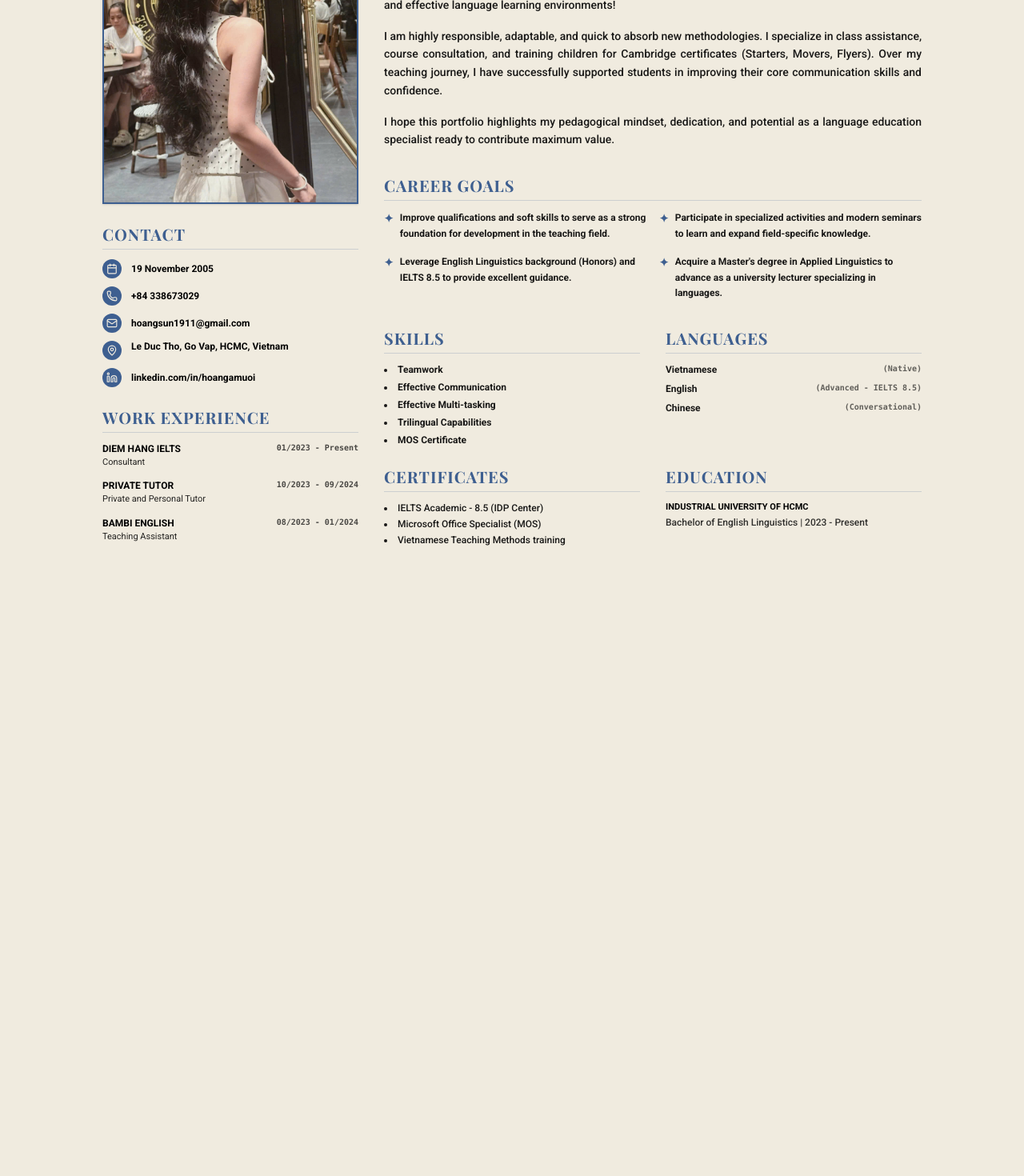
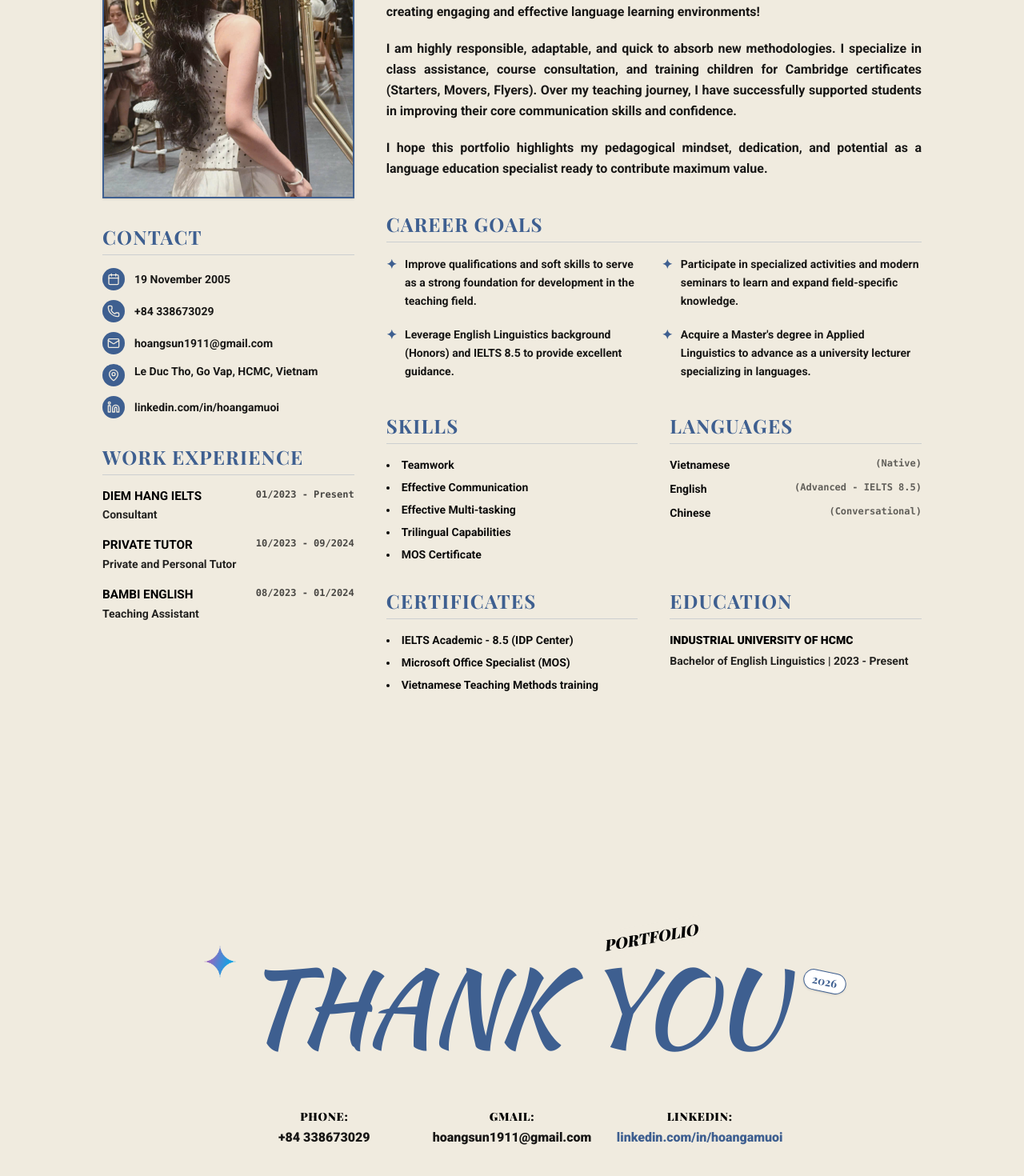
Before and after one commit to nvminh162/hoangamuoi-portfolio-web, a Next.js app: page / in a window 1280 px wide. Shown: the part 1068-2538 px from the top of the page at 80% size. Before the commit the page ends 1783 px from the top, so only its background shows below. Built offline with nearby package versions, Linux system fonts and the light colour scheme.

Commit message:
feat: implement portfolio landing page with About, Header, and ThankYou components

```diff
--- a/app/page.tsx
+++ b/app/page.tsx
@@ -1,6 +1,7 @@
 import Header from "@/components/Header";
 import PortfolioHero from "@/components/PortfolioHero";
 import About from "@/components/About";
+import ThankYou from "@/components/ThankYou";
 
 export default function Home() {
   return (
@@ -8,6 +9,7 @@ export default function Home() {
       <Header />
       <PortfolioHero />
       <About />
+      <ThankYou />
     </main>
   );
 }
--- a/components/About.tsx
+++ b/components/About.tsx
@@ -2,8 +2,8 @@ import React from "react";
 import { Calendar, Phone, Mail, MapPin, Linkedin } from "lucide-react";
 
 const ContactIcon = ({ icon: Icon }: { icon: React.ComponentType<any> }) => (
-  <span className="w-6 h-6 flex items-center justify-center bg-primary text-brand-bg rounded-full shrink-0">
-    <Icon className="w-3.5 h-3.5" />
+  <span className="w-7 h-7 flex items-center justify-center bg-primary text-brand-bg rounded-full shrink-0">
+    <Icon className="w-4 h-4" />
   </span>
 );
 
@@ -19,9 +19,9 @@ export default function About() {
       </div>
 
       {/* Main Layout Grid */}
-      <div className="flex-1 max-w-6xl w-full mx-auto px-8 md:px-16 py-8 grid grid-cols-1 md:grid-cols-12 gap-8 text-black">
-        {/* Left Column (4 cols) - Compact & balanced */}
-        <div className="md:col-span-4 flex flex-col gap-6">
+      <div className="flex-1 max-w-6xl w-full mx-auto px-8 md:px-16 py-8 grid grid-cols-1 md:grid-cols-12 gap-10 text-black">
+        {/* Left Column (4 cols) */}
+        <div className="md:col-span-4 flex flex-col gap-8">
           {/* Portrait Image */}
           <img
             src="/hoangamuoi.png"
@@ -30,28 +30,28 @@ export default function About() {
           />
 
           {/* CONTACT */}
-          <div className="flex flex-col gap-3 shrink-0">
-            <h3 className="font-playfair text-xl font-bold text-primary tracking-wider uppercase border-b border-primary/20 pb-1">
+          <div className="flex flex-col gap-4 shrink-0">
+            <h3 className="font-playfair text-2xl font-bold text-primary tracking-wider uppercase border-b border-primary/20 pb-1.5">
               CONTACT
             </h3>
-            <div className="text-xs space-y-2.5 font-medium">
+            <div className="text-sm space-y-3 font-semibold text-black/90">
               <div className="flex items-center gap-3">
                 <ContactIcon icon={Calendar} />
-                <span className="text-black font-semibold">19 November 2005</span>
+                <span>19 November 2005</span>
               </div>
               <div className="flex items-center gap-3">
                 <ContactIcon icon={Phone} />
-                <span className="text-black font-semibold">+84 338673029</span>
+                <span>+84 338673029</span>
               </div>
               <div className="flex items-center gap-3">
                 <ContactIcon icon={Mail} />
-                <a href="mailto:hoangsun1911@gmail.com" className="text-black font-semibold hover:underline">
+                <a href="mailto:hoangsun1911@gmail.com" className="hover:underline">
                   hoangsun1911@gmail.com
                 </a>
               </div>
               <div className="flex items-start gap-3">
                 <ContactIcon icon={MapPin} />
-                <span className="text-black font-semibold leading-tight">
+                <span className="leading-snug">
                   Le Duc Tho, Go Vap, HCMC, Vietnam
                 </span>
               </div>
@@ -61,7 +61,7 @@ export default function About() {
                   href="https://linkedin.com/in/hoangamuoi"
                   target="_blank"
                   rel="noopener noreferrer"
-                  className="text-black font-semibold hover:underline"
+                  className="hover:underline"
                 >
                   linkedin.com/in/hoangamuoi
                 </a>
@@ -70,49 +70,49 @@ export default function About() {
           </div>
 
           {/* WORK EXPERIENCE */}
-          <div className="flex flex-col gap-3 shrink-0">
-            <h3 className="font-playfair text-xl font-bold text-primary tracking-wider uppercase border-b border-primary/20 pb-1">
+          <div className="flex flex-col gap-4 shrink-0">
+            <h3 className="font-playfair text-2xl font-bold text-primary tracking-wider uppercase border-b border-primary/20 pb-1.5">
               WORK EXPERIENCE
             </h3>
-            <div className="space-y-3.5 text-xs">
+            <div className="space-y-4.5 text-sm">
               <div>
-                <div className="flex justify-between font-bold text-black">
+                <div className="flex justify-between font-bold text-black text-sm md:text-[0.95rem]">
                   <span>DIEM HANG IELTS</span>
-                  <span className="font-mono text-[10px] text-black/70 font-semibold">01/2023 - Present</span>
+                  <span className="font-mono text-xs text-black/70 font-semibold">01/2023 - Present</span>
                 </div>
-                <p className="text-black/85 text-[11px] mt-0.5">Consultant</p>
+                <p className="text-black/85 font-semibold mt-0.5">Consultant</p>
               </div>
               <div>
-                <div className="flex justify-between font-bold text-black">
+                <div className="flex justify-between font-bold text-black text-sm md:text-[0.95rem]">
                   <span>PRIVATE TUTOR</span>
-                  <span className="font-mono text-[10px] text-black/70 font-semibold">10/2023 - 09/2024</span>
+                  <span className="font-mono text-xs text-black/70 font-semibold">10/2023 - 09/2024</span>
                 </div>
-                <p className="text-black/85 text-[11px] mt-0.5">Private and Personal Tutor</p>
+                <p className="text-black/85 font-semibold mt-0.5">Private and Personal Tutor</p>
               </div>
               <div>
-                <div className="flex justify-between font-bold text-black">
+                <div className="flex justify-between font-bold text-black text-sm md:text-[0.95rem]">
                   <span>BAMBI ENGLISH</span>
-                  <span className="font-mono text-[10px] text-black/70 font-semibold">08/2023 - 01/2024</span>
+                  <span className="font-mono text-xs text-black/70 font-semibold">08/2023 - 01/2024</span>
                 </div>
-                <p className="text-black/85 text-[11px] mt-0.5">Teaching Assistant</p>
+                <p className="text-black/85 font-semibold mt-0.5">Teaching Assistant</p>
               </div>
             </div>
           </div>
         </div>
 
-        {/* Right Column (8 cols) - Structured, elegant and compact */}
-        <div className="md:col-span-8 flex flex-col gap-8">
+        {/* Right Column (8 cols) */}
+        <div className="md:col-span-8 flex flex-col gap-10">
           {/* Header Info */}
           <div>
             <h2 className="text-5xl md:text-[5.5rem] font-playfair tracking-tight text-primary leading-none font-bold uppercase">
               HOANG A MUOI
             </h2>
 
-            <p className="text-[10px] md:text-xs font-sans font-extrabold tracking-[0.18em] text-black uppercase mt-4 mb-6">
+            <p className="text-xs md:text-sm font-sans font-black tracking-[0.18em] text-black uppercase mt-4 mb-6">
               TEACHING ASSISTANT | COURSE CONSULTANT | ENGLISH LINGUISTICS
             </p>
 
-            <div className="space-y-4 text-xs md:text-sm leading-relaxed text-justify text-black/90 font-medium">
+            <div className="space-y-5 text-sm md:text-base leading-relaxed text-justify text-black/90 font-semibold">
               <p>
                 Hello, I am Hoang A Muoi – an English Language Teaching Assistant passionate about creating engaging and effective language learning environments!
               </p>
@@ -125,39 +125,39 @@ export default function About() {
             </div>
           </div>
 
-          {/* CAREER GOALS - Placed right below the introduction text */}
-          <div className="flex flex-col gap-3">
-            <h3 className="font-playfair text-xl font-bold text-primary tracking-wider uppercase border-b border-primary/20 pb-1">
+          {/* CAREER GOALS */}
+          <div className="flex flex-col gap-4">
+            <h3 className="font-playfair text-2xl font-bold text-primary tracking-wider uppercase border-b border-primary/20 pb-1.5">
               CAREER GOALS
             </h3>
-            <div className="grid grid-cols-1 sm:grid-cols-2 gap-4 text-xs font-semibold text-black/90 leading-relaxed">
-              <div className="flex items-start gap-2">
-                <span className="text-primary font-bold text-sm">✦</span>
+            <div className="grid grid-cols-1 sm:grid-cols-2 gap-5 text-sm font-bold text-black/90 leading-relaxed">
+              <div className="flex items-start gap-2.5">
+                <span className="text-primary font-black text-base">✦</span>
                 <p>Improve qualifications and soft skills to serve as a strong foundation for development in the teaching field.</p>
               </div>
-              <div className="flex items-start gap-2">
-                <span className="text-primary font-bold text-sm">✦</span>
+              <div className="flex items-start gap-2.5">
+                <span className="text-primary font-black text-base">✦</span>
                 <p>Participate in specialized activities and modern seminars to learn and expand field-specific knowledge.</p>
               </div>
-              <div className="flex items-start gap-2">
-                <span className="text-primary font-bold text-sm">✦</span>
+              <div className="flex items-start gap-2.5">
+                <span className="text-primary font-black text-base">✦</span>
                 <p>Leverage English Linguistics background (Honors) and IELTS 8.5 to provide excellent guidance.</p>
               </div>
-              <div className="flex items-start gap-2">
-                <span className="text-primary font-bold text-sm">✦</span>
+              <div className="flex items-start gap-2.5">
+                <span className="text-primary font-black text-base">✦</span>
                 <p>Acquire a Master's degree in Applied Linguistics to advance as a university lecturer specializing in languages.</p>
               </div>
             </div>
           </div>
 
-          {/* SUB-GRID: EDUCATION & CERTIFICATES, followed by LANGUAGES & SKILLS */}
-          <div className="grid grid-cols-1 sm:grid-cols-2 gap-x-8 gap-y-6">
+          {/* SUB-GRID: 2x2 flat layout for perfect horizontal alignment */}
+          <div className="grid grid-cols-1 sm:grid-cols-2 gap-x-10 gap-y-8">
             {/* Row 1: SKILLS & LANGUAGES */}
-            <div>
-              <h3 className="font-playfair text-xl font-bold text-primary tracking-wider uppercase border-b border-primary/20 pb-1 mb-3">
+            <div className="flex flex-col gap-2">
+              <h3 className="font-playfair text-2xl font-bold text-primary tracking-wider uppercase border-b border-primary/20 pb-1.5 mb-2">
                 SKILLS
               </h3>
-              <ul className="text-xs space-y-1.5 text-black/90 font-semibold list-disc list-inside">
+              <ul className="text-sm space-y-2 text-black/95 font-bold list-disc list-inside">
                 <li>Teamwork</li>
                 <li>Effective Communication</li>
                 <li>Effective Multi-tasking</li>
@@ -166,45 +166,45 @@ export default function About() {
               </ul>
             </div>
 
-            <div>
-              <h3 className="font-playfair text-xl font-bold text-primary tracking-wider uppercase border-b border-primary/20 pb-1 mb-3">
+            <div className="flex flex-col gap-2">
+              <h3 className="font-playfair text-2xl font-bold text-primary tracking-wider uppercase border-b border-primary/20 pb-1.5 mb-2">
                 LANGUAGES
               </h3>
-              <div className="text-xs space-y-2 font-semibold text-black/90">
+              <div className="text-sm space-y-2.5 font-bold text-black/95">
                 <div className="flex justify-between">
                   <span>Vietnamese</span>
-                  <span className="text-black/60 font-mono text-[10px]">(Native)</span>
+                  <span className="text-black/60 font-mono text-xs">(Native)</span>
                 </div>
                 <div className="flex justify-between">
                   <span>English</span>
-                  <span className="text-black/60 font-mono text-[10px]">(Advanced - IELTS 8.5)</span>
+                  <span className="text-black/60 font-mono text-xs">(Advanced - IELTS 8.5)</span>
                 </div>
                 <div className="flex justify-between">
                   <span>Chinese</span>
-                  <span className="text-black/60 font-mono text-[10px]">(Conversational)</span>
+                  <span className="text-black/60 font-mono text-xs">(Conversational)</span>
                 </div>
               </div>
             </div>
 
             {/* Row 2: CERTIFICATES & EDUCATION */}
-            <div>
-              <h3 className="font-playfair text-xl font-bold text-primary tracking-wider uppercase border-b border-primary/20 pb-1 mb-3">
+            <div className="flex flex-col gap-2">
+              <h3 className="font-playfair text-2xl font-bold text-primary tracking-wider uppercase border-b border-primary/20 pb-1.5 mb-2">
                 CERTIFICATES
               </h3>
-              <ul className="text-xs list-disc list-inside space-y-1 text-black/90 font-medium">
+              <ul className="text-sm list-disc list-inside space-y-2 text-black/95 font-bold">
                 <li>IELTS Academic - 8.5 (IDP Center)</li>
                 <li>Microsoft Office Specialist (MOS)</li>
                 <li>Vietnamese Teaching Methods training</li>
               </ul>
             </div>
 
-            <div>
-              <h3 className="font-playfair text-xl font-bold text-primary tracking-wider uppercase border-b border-primary/20 pb-1 mb-3">
+            <div className="flex flex-col gap-2">
+              <h3 className="font-playfair text-2xl font-bold text-primary tracking-wider uppercase border-b border-primary/20 pb-1.5 mb-2">
                 EDUCATION
               </h3>
-              <div className="text-xs space-y-1">
-                <p className="font-bold text-black uppercase text-[11px]">Industrial University of HCMC</p>
-                <p className="text-black/80 font-medium">Bachelor of English Linguistics | 2023 - Present</p>
+              <div className="text-sm space-y-1.5 font-bold text-black/95">
+                <p className="font-extrabold text-black uppercase text-sm">Industrial University of HCMC</p>
+                <p className="text-black/85">Bachelor of English Linguistics | 2023 - Present</p>
               </div>
             </div>
           </div>
--- a/components/Header.tsx
+++ b/components/Header.tsx
@@ -21,7 +21,7 @@ export default function Header() {
   return (
     <header
       className={`z-50 transition-all duration-500 ease-in-out ${isScrolled
-        ? "fixed top-17 right-2 flex flex-col items-center gap-3 p-4 bg-primary text-brand-bg rounded-2xl shadow-2xl border border-brand-bg/20 scale-95"
+        ? "fixed top-5 right-2 flex flex-col items-center gap-3 p-4 bg-primary text-brand-bg rounded-2xl shadow-2xl border border-brand-bg/20 scale-95"
         : "absolute top-0 left-0 w-full flex flex-row justify-end gap-6 px-8 md:px-16 py-8 bg-transparent text-primary"
         }`}
     >
@@ -48,10 +48,17 @@ export default function Header() {
         </a>
         <a
           href="#about"
+          className={`hover:opacity-80 transition-opacity ${isScrolled ? "text-brand-bg border-b border-brand-bg/25 pb-1 w-full text-center" : ""
+            }`}
+        >
+          About Me
+        </a>
+        <a
+          href="#thankyou"
           className={`hover:opacity-80 transition-opacity ${isScrolled ? "text-brand-bg pb-1 w-full text-center" : ""
             }`}
         >
-          About Me
+          Contact
         </a>
       </nav>
     </header>
--- /dev/null
+++ b/components/ThankYou.tsx
@@ -0,0 +1,76 @@
+import React from "react";
+
+export default function ThankYou() {
+  return (
+    <section
+      id="thankyou"
+      className="relative flex flex-col justify-between w-full h-screen bg-brand-bg px-8 md:px-16 py-8 select-none"
+    >
+      {/* Spacer */}
+      <div className="h-8"></div>
+
+      {/* Main Content */}
+      <div className="flex-1 flex flex-col items-center justify-center relative">
+        <div className="relative flex flex-col items-center">
+          {/* Title Container */}
+          <div className="relative inline-block">
+             {/* Gemini Star Icon */}
+            <img
+              src="/gemini.png"
+              alt="Gemini Star"
+              className="absolute -left-6 md:-left-12 -top-1 md:-top-3 w-6 h-6 md:w-10 md:h-10 select-none object-contain"
+            />
+
+            {/* Title */}
+            <h1 className="text-5xl md:text-[8rem] font-serif tracking-tight text-primary leading-none select-none font-medium">
+              THANK YOU
+            </h1>
+
+            {/* Portfolio Tag */}
+            <span className="absolute -top-5 md:-top-[2.4rem] left-[62%] md:left-[66%] -rotate-[10deg] text-[10px] md:text-[1.2rem] font-playfair font-black italic text-black select-none whitespace-nowrap bg-brand-bg px-1.5 py-0.5 z-10">
+              PORTFOLIO
+            </span>
+
+            {/* 2026 Tag */}
+            <span className="absolute top-[12%] md:top-[16%] -right-12 md:-right-20 rotate-[12deg] text-[9px] md:text-sm font-playfair font-bold border border-primary text-primary px-2.5 py-0.5 rounded-full bg-white select-none shadow-sm z-10">
+              2026
+            </span>
+          </div>
+
+          {/* Contact Row */}
+          <div className="mt-16 grid grid-cols-1 sm:grid-cols-3 gap-8 text-center max-w-2xl w-full">
+            <div className="flex flex-col items-center">
+              <span className="text-xs md:text-sm font-playfair font-black uppercase tracking-wider text-black">
+                PHONE:
+              </span>
+              <span className="text-sm md:text-base font-sans font-extrabold text-black/90 mt-1">
+                +84 338673029
+              </span>
+            </div>
+            <div className="flex flex-col items-center">
+              <span className="text-xs md:text-sm font-playfair font-black uppercase tracking-wider text-black">
+                GMAIL:
+              </span>
+              <span className="text-sm md:text-base font-sans font-extrabold text-black/90 mt-1">
+                hoangsun1911@gmail.com
+              </span>
+            </div>
+            <div className="flex flex-col items-center">
+              <span className="text-xs md:text-sm font-playfair font-black uppercase tracking-wider text-black">
+                LINKEDIN:
+              </span>
+              <a
+                href="https://linkedin.com/in/hoangamuoi"
+                target="_blank"
+                rel="noopener noreferrer"
+                className="text-sm md:text-base font-sans font-extrabold text-primary hover:underline mt-1"
+              >
+                linkedin.com/in/hoangamuoi
+              </a>
+            </div>
+          </div>
+        </div>
+      </div>
+    </section>
+  );
+}
```
